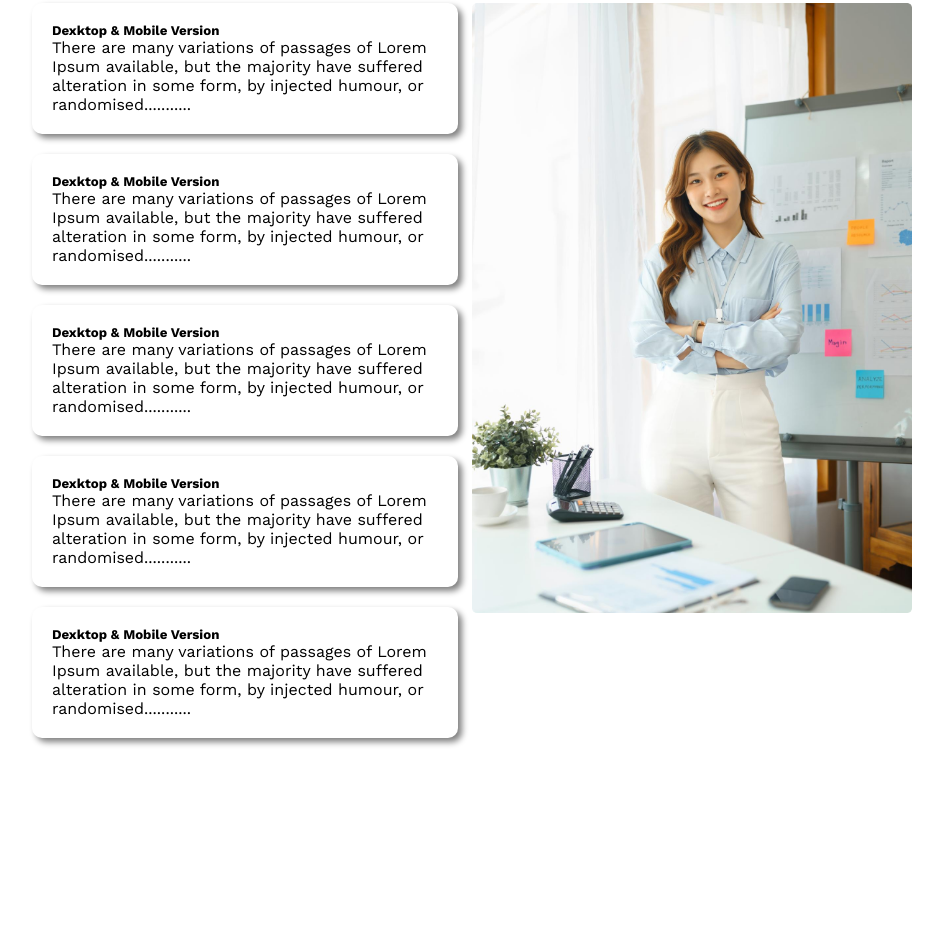
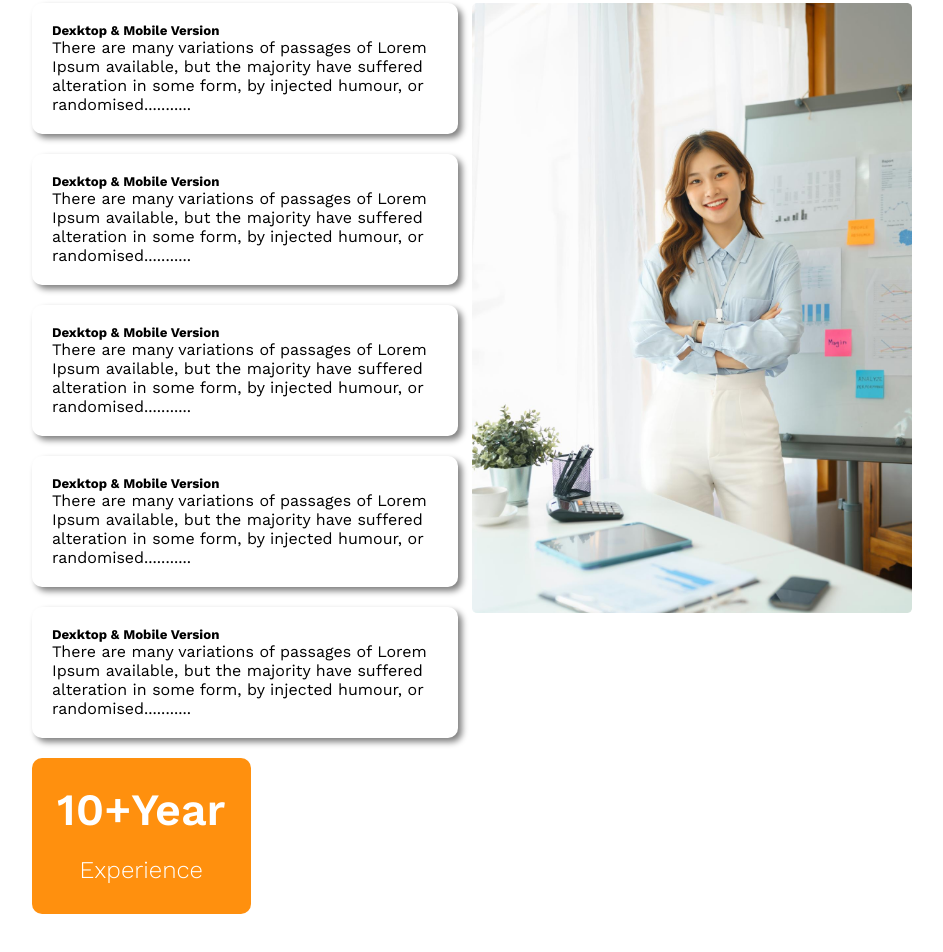
Before and after one commit to ArfatChowdhury/g3-architects-res, a plain HTML site: page index.html in a window 1280 px wide. Shown: the part 1599-2551 px from the top of the page, without its empty margins (168-1111 px from the left). Before the commit the page ends 2407 px from the top, so only its background shows below. Drawn offline with nearby package versions, Linux system fonts and the light colour scheme.

Commit message:
2nd section-done

```diff
--- a/css/g3.css
+++ b/css/g3.css
@@ -130,6 +130,20 @@ nav ul li {
     width: 50%;
     margin-top: 20px;
 }
+.years{
+    font-size: 2.8rem;
+    font-weight: 600;
+    padding: 25px 25px;
+    background-color: #FF900E;
+    border: none;
+    border-radius: 10px;
+    color: white;
+}
+.small{
+    font-weight: 300;
+    font-size: 1.5rem;
+
+}
 /* responsive screens */
 @media screen and ( max-width: 576px) {
 
--- a/index.html
+++ b/index.html
@@ -99,6 +99,8 @@
                     <img src="./images/architect.png" alt="" class="fe-img">
                 </div>
             </div>
+            <button class="years">10+Year <br>
+                <small class="small" >Experience</small></button>
 
         </section>
     </main>
```
